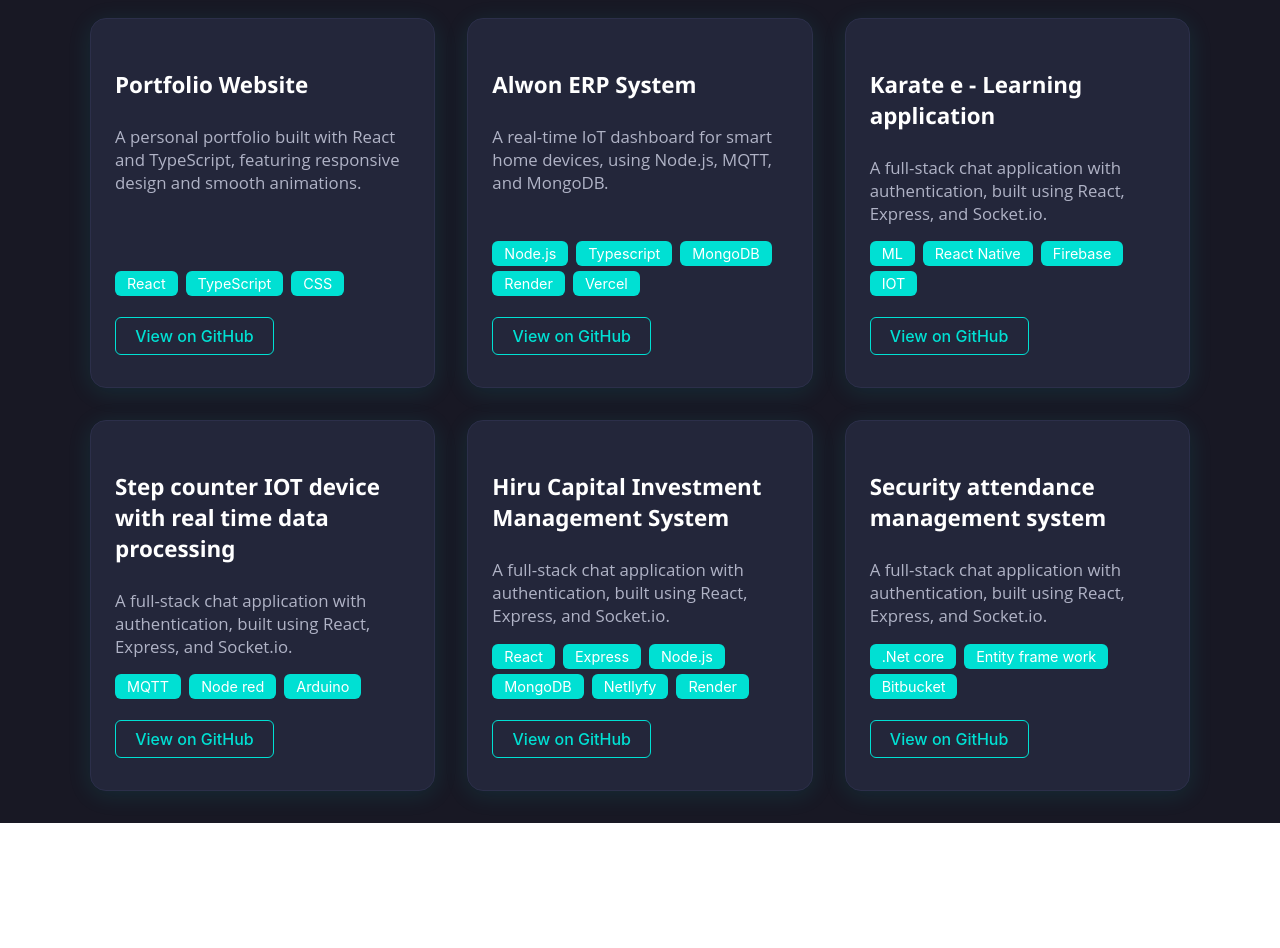
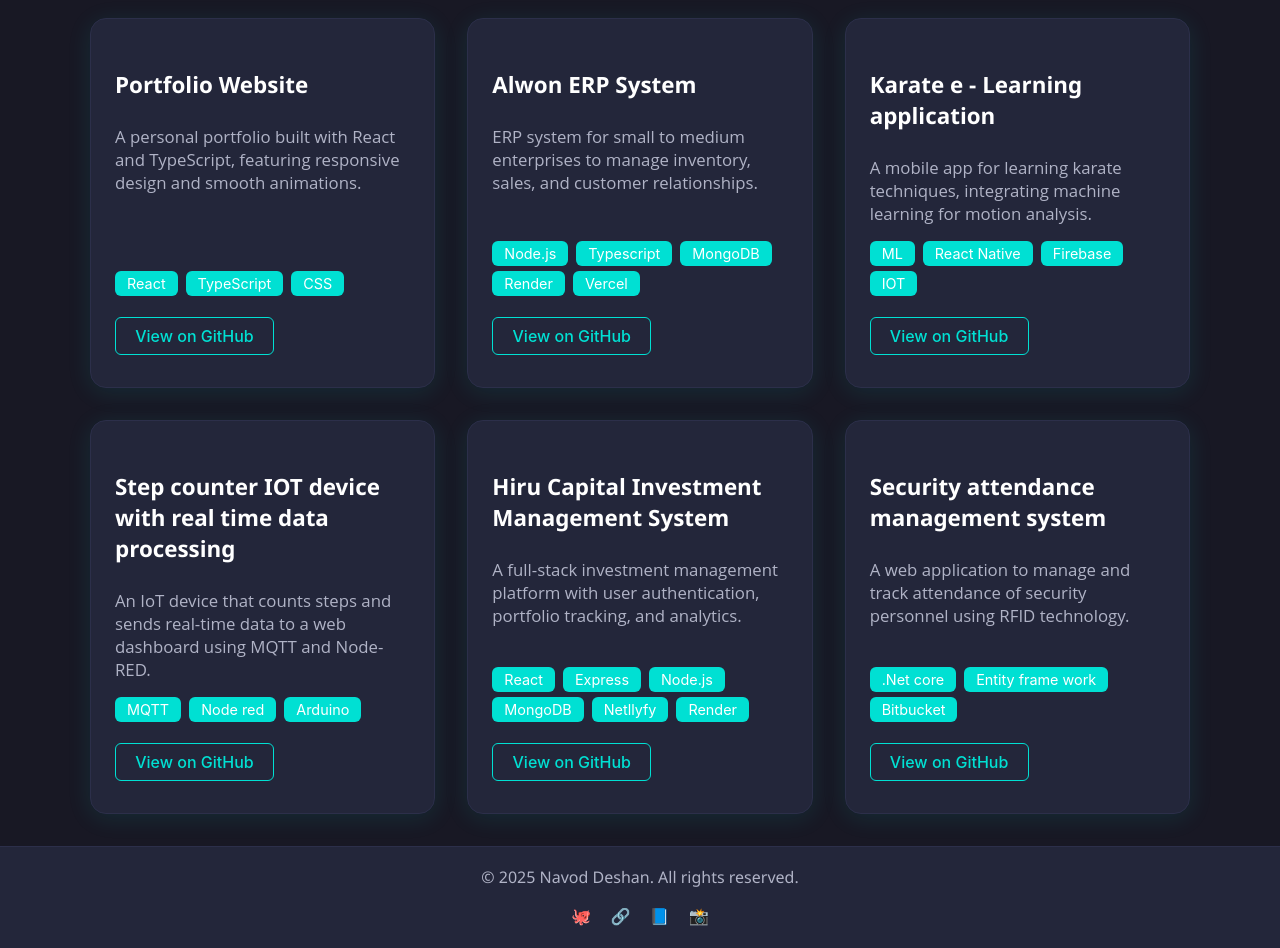
Before and after one commit to NavodDeshan09/Navod-Deshan-Portfolio-, a React (Create React App) app in the folder navoddeshan/: page /projects in a window 1280 px wide. Shown: the part 200-1148 px from the top of the page. Before the commit the page ends 1023 px from the top, so only its background shows below. Built offline with nearby package versions, Linux system fonts and the light colour scheme.

Commit message:
add a footer and fix some issues with links

```diff
--- a/navoddeshan/src/App.tsx
+++ b/navoddeshan/src/App.tsx
@@ -5,6 +5,7 @@ import Home from "./pages/Home";
 import Projects from "./pages/Projects";
 import Skills from "./pages/Skills";
 import Contacts from "./pages/Contacts";
+import Footer from "./components/footer";
 
 
 function App() {
@@ -18,6 +19,8 @@ function App() {
         <Route path="/contacts" element={<Contacts />} />
         {/* Add more routes here as needed */}
       </Routes>
+      <Footer />
+
     </Router>
   );
 }
--- /dev/null
+++ b/navoddeshan/src/components/footer.tsx
@@ -0,0 +1,28 @@
+import React from "react";
+import "../css/footer.css";
+
+const Footer: React.FC = () => (
+  <footer className="site-footer">
+    <div className="footer-content">
+      <span>
+        © {new Date().getFullYear()} Navod Deshan. All rights reserved.
+      </span>
+      <div className="footer-socials">
+        <a href="https://github.com/NavodDeshan" target="_blank" rel="noopener noreferrer" aria-label="GitHub">
+          <span role="img" aria-label="GitHub">🐙</span>
+        </a>
+        <a href="https://www.linkedin.com/in/navod-deshan-wickramaarachchi-b74666215/" target="_blank" rel="noopener noreferrer" aria-label="LinkedIn">
+          <span role="img" aria-label="LinkedIn">🔗</span>
+        </a>
+        <a href="https://www.facebook.com/navod.deshan.39" target="_blank" rel="noopener noreferrer" aria-label="Facebook">
+          <span role="img" aria-label="Facebook">📘</span>
+        </a>
+        <a href="https://www.instagram.com/i__shaggy_/" target="_blank" rel="noopener noreferrer" aria-label="Instagram">
+          <span role="img" aria-label="Instagram">📸</span>
+        </a>
+      </div>
+    </div>
+  </footer>
+);
+
+export default Footer;
--- /dev/null
+++ b/navoddeshan/src/css/footer.css
@@ -0,0 +1,47 @@
+.site-footer {
+  width: 100%;
+  background: var(--card-bg, #23263a);
+  border-top: 1.5px solid var(--card-border, #2c2f4a);
+  padding: 1.2rem 0;
+  text-align: center;
+
+}
+
+.footer-content {
+  display: flex;
+  flex-direction: column;
+  align-items: center;
+  gap: 0.7rem;
+}
+
+.site-footer span {
+  color: var(--secondary, #b0b3c6);
+  font-size: 1rem;
+  font-family: 'Montserrat', 'Segoe UI', Arial, sans-serif;
+}
+
+.footer-socials {
+  display: flex;
+  gap: 1.2rem;
+}
+
+.footer-socials a {
+  color: var(--primary, #00e0d3);
+  font-size: 1.5rem;
+  transition: color 0.2s;
+  text-decoration: none;
+}
+
+.footer-socials a:hover {
+  color: #fff;
+}
+
+@media (max-width: 600px) {
+  .footer-content {
+    font-size: 0.95rem;
+    gap: 0.5rem;
+  }
+  .footer-socials a {
+    font-size: 1.2rem;
+  }
+}
--- a/navoddeshan/src/pages/Contacts.tsx
+++ b/navoddeshan/src/pages/Contacts.tsx
@@ -11,7 +11,7 @@ const contactMethods = [
 	{
 		type: "LinkedIn",
 		value: "linkedin.com/in/navoddeshan",
-		link: "www.linkedin.com/in/navod-deshan-wickramaarachchi-b74666215",
+		link: "https://www.linkedin.com/in/navod-deshan-wickramaarachchi-b74666215/",
 		icon: "🔗",
 	},
 	{
--- a/navoddeshan/src/pages/Projects.tsx
+++ b/navoddeshan/src/pages/Projects.tsx
@@ -11,30 +11,30 @@ const projects = [
   },
   {
     title: "Alwon ERP System",
-    description: "A real-time IoT dashboard for smart home devices, using Node.js, MQTT, and MongoDB.",
+    description: "ERP system for small to medium enterprises to manage inventory, sales, and customer relationships.",
     link: "https://github.com/minduleeWick/Alwon",
     tags: ["Node.js", "Typescript", "MongoDB", "Render", "Vercel"],
   },
   {
     title: "Karate e - Learning application ",
-    description: "A full-stack chat application with authentication, built using React, Express, and Socket.io.",
+    description: "A mobile app for learning karate techniques, integrating machine learning for motion analysis.",
     link: "https://github.com/NavodDeshan/Smart-Karate-E-Learning-System-",
     tags: ["ML", "React Native", "Firebase", "IOT"],
   },
    {
     title: "Step counter IOT device with real time data processing",
-    description: "A full-stack chat application with authentication, built using React, Express, and Socket.io.",
+    description: "An IoT device that counts steps and sends real-time data to a web dashboard using MQTT and Node-RED.",
     tags: ["MQTT", "Node red", "Arduino"],
   },
  {
     title: "Hiru Capital Investment Management System",
-    description: "A full-stack chat application with authentication, built using React, Express, and Socket.io.",
+    description: "A full-stack investment management platform with user authentication, portfolio tracking, and analytics.",
     link: "https://github.com/NavodDeshan/Hiru-Captial-Investment",
     tags: ["React", "Express", "Node.js", "MongoDB", "Netllyfy", "Render"],
   },
   {
     title: "Security attendance management system",
-    description: "A full-stack chat application with authentication, built using React, Express, and Socket.io.",
+    description: "A web application to manage and track attendance of security personnel using RFID technology.",
     tags: [".Net core", "Entity frame work", "Bitbucket"],
   },
 ];
```
